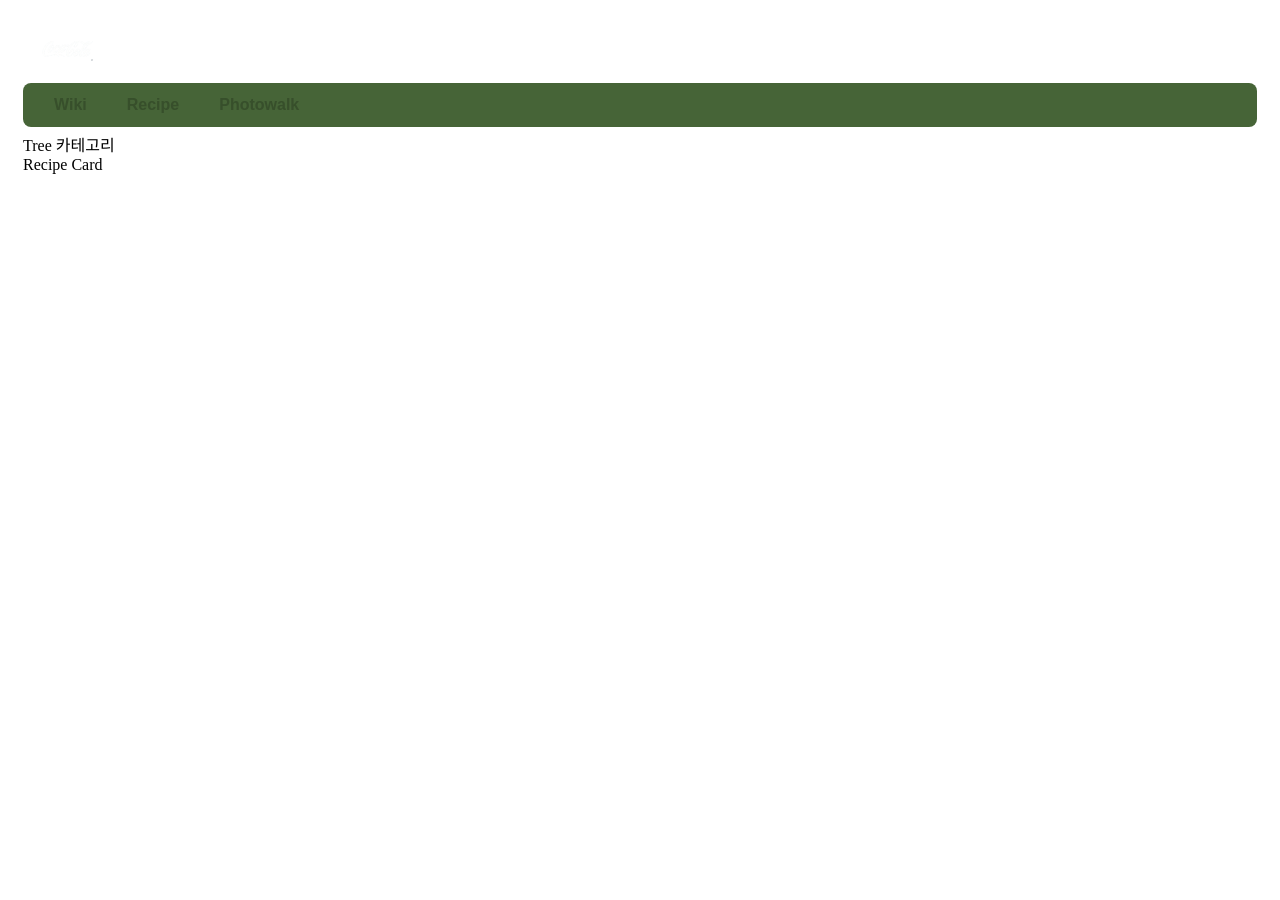
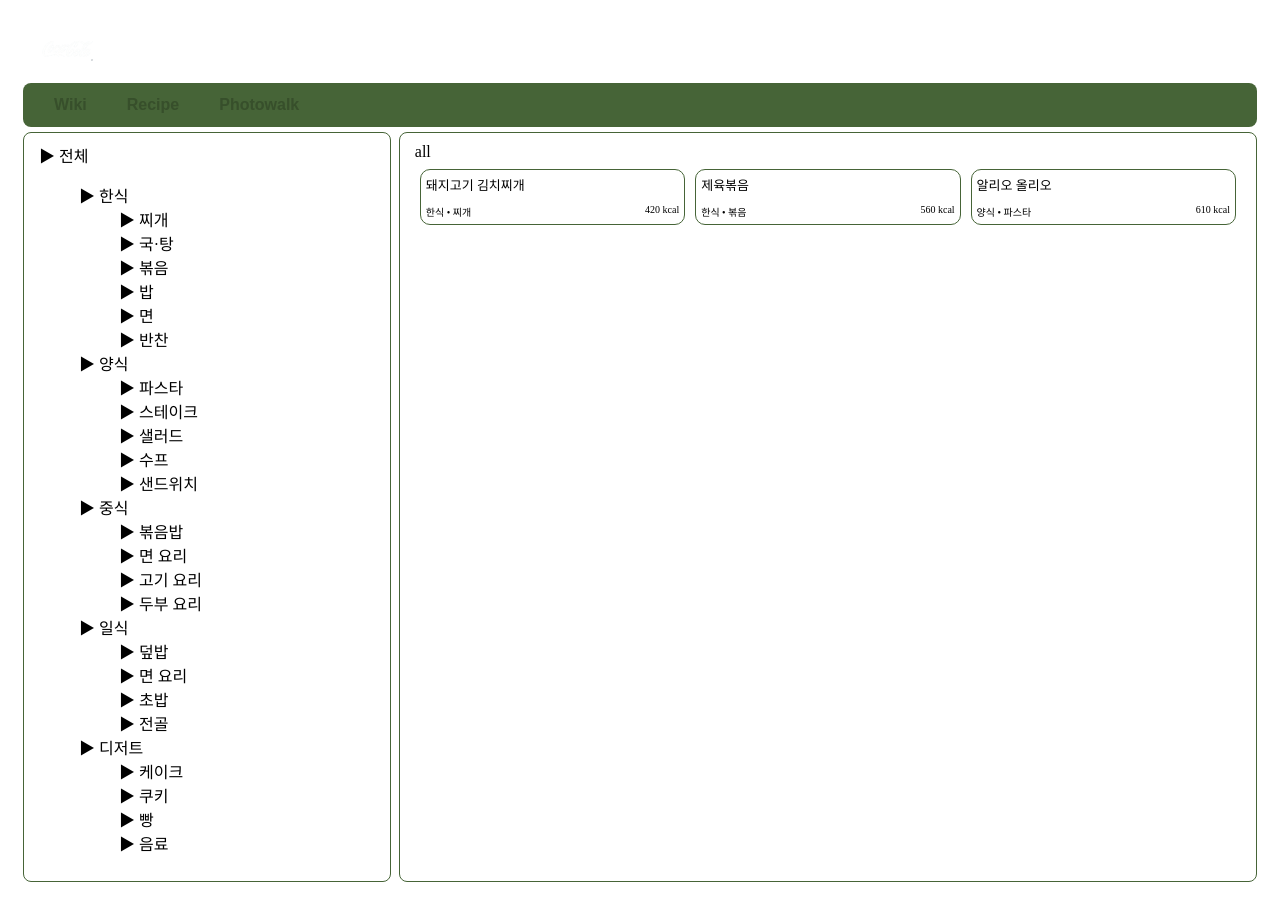
Before and after one commit to twingtwing/my-blog, a React (Vite) app: page / in a window 1280 px wide. Both pictures are taken after a click on the button "Recipe". Before the commit the page ends 800 px from the top, so only its background shows below. Built offline with nearby package versions, Linux system fonts and the light colour scheme.

Commit message:
React receipt 목록

```diff
--- /dev/null
+++ b/src/data/recipe.ts
@@ -0,0 +1,87 @@
+export const recipes = [
+    {
+        id: 1,
+        category: "한식",
+        subCategory: "찌개",
+        title: "돼지고기 김치찌개",
+        calories: 420,
+    },
+    {
+        id: 2,
+        category: "한식",
+        subCategory: "볶음",
+        title: "제육볶음",
+        calories: 560,
+    },
+    {
+        id: 3,
+        category: "양식",
+        subCategory: "파스타",
+        title: "알리오 올리오",
+        calories: 610,
+    }];
+
+export type RecipeType = {
+  id: string;
+  name: string;
+  children: {
+    id: string;
+    name: string;
+  }[];
+};
+
+export const recipeTypes: RecipeType[] = [
+  {
+    id: "korean",
+    name: "한식",
+    children: [
+      { id: "korean-stew", name: "찌개" },
+      { id: "korean-soup", name: "국·탕" },
+      { id: "korean-stir-fry", name: "볶음" },
+      { id: "korean-rice", name: "밥" },
+      { id: "korean-noodle", name: "면" },
+      { id: "korean-side-dish", name: "반찬" },
+    ],
+  },
+  {
+    id: "western",
+    name: "양식",
+    children: [
+      { id: "western-pasta", name: "파스타" },
+      { id: "western-steak", name: "스테이크" },
+      { id: "western-salad", name: "샐러드" },
+      { id: "western-soup", name: "수프" },
+      { id: "western-sandwich", name: "샌드위치" },
+    ],
+  },
+  {
+    id: "chinese",
+    name: "중식",
+    children: [
+      { id: "chinese-rice", name: "볶음밥" },
+      { id: "chinese-noodle", name: "면 요리" },
+      { id: "chinese-meat", name: "고기 요리" },
+      { id: "chinese-tofu", name: "두부 요리" },
+    ],
+  },
+  {
+    id: "japanese",
+    name: "일식",
+    children: [
+      { id: "japanese-rice", name: "덮밥" },
+      { id: "japanese-noodle", name: "면 요리" },
+      { id: "japanese-sushi", name: "초밥" },
+      { id: "japanese-hot-pot", name: "전골" },
+    ],
+  },
+  {
+    id: "dessert",
+    name: "디저트",
+    children: [
+      { id: "dessert-cake", name: "케이크" },
+      { id: "dessert-cookie", name: "쿠키" },
+      { id: "dessert-bread", name: "빵" },
+      { id: "dessert-drink", name: "음료" },
+    ],
+  },
+];
--- a/src/pages/Home.tsx
+++ b/src/pages/Home.tsx
@@ -1,29 +1,9 @@
+import { recipes } from "../data/recipe";
+
 function Home() {
     /*
         나중에 자동스크롤되어서 무한 반복되는 텍스트 카드 형태로 교체해야함
     */
-    const recipes = [
-    {
-        id: 1,
-        category: "한식",
-        subCategory: "찌개",
-        title: "돼지고기 김치찌개",
-        calories: 420,
-    },
-    {
-        id: 2,
-        category: "한식",
-        subCategory: "볶음",
-        title: "제육볶음",
-        calories: 560,
-    },
-    {
-        id: 3,
-        category: "양식",
-        subCategory: "파스타",
-        title: "알리오 올리오",
-        calories: 610,
-    }];
     return (
         <div className='container'>
             <div className='banner'>
--- /dev/null
+++ b/src/pages/Recipe.css
@@ -0,0 +1,29 @@
+/*
+Recipe.css에는:
+레시피 좌우 레이아웃
+카테고리 트리
+레시피 그리드
+레시피 카드 스타일
+*/
+
+.recipe-container {
+    display: grid;
+    grid-template-columns: 3fr 7fr;
+    gap: var(--space-sm);
+}
+
+.recipe-container .inner-left,.inner-right {
+    border-radius: 8px;
+    border: 1px solid var(--key-color);
+    padding: 10px 15px;
+}
+
+.recipe-container .tree summary,li {
+    list-style: none;
+    cursor: pointer;
+}
+
+.recipe-container .inner-card {
+    display: grid;
+    grid-template-columns: repeat(3, 1fr);
+}
--- a/src/pages/Recipe.tsx
+++ b/src/pages/Recipe.tsx
@@ -1,46 +1,128 @@
 import React from 'react'
-import ReactDOM from 'react-dom/client'
+
+import './Recipe.css'
+import { recipes, recipeTypes } from "../data/recipe";
 
 /*
-Recipe 화면 전체 구조 만들기
-좌측 카테고리 영역 만들기
-우측 레시피 목록 영역 만들기
-전체를 좌우 2단으로 배치
-카테고리 트리 모양 만들기
-레시피 데이터를 그리드로 출력
-카드 디자인 정리
-카테고리 클릭 기능은 나중에 추가
+    next
 
-Recipe.css에는:
-레시피 좌우 레이아웃
-카테고리 트리
-레시피 그리드
-레시피 카드 스타일
+- [ ] 레시피 상세 화면 만들기
+- [ ] 카드 클릭 시 상세 화면 보여주기
 */
 
-function Tree() {
+/*
+    추후에 tree도 커스텀 되도록 변경
+    계층형 자료로 변경
+*/
+class Tree extends React.Component {
+    renderNode(node){
         return (
-        <div>
-            Tree 카테고리
+            <div className='node'>
+                {/*
+                    icon 트리 형태는 나중에
+                */}
+                <span className="icon">▶ </span>
+                <span onClick={(e) => {
+                    this.props.onClick(node.id)
+                    e.preventDefault();
+                }}>{node.name}</span>
             </div>
         )
     }
 
-function Card() {
+    render() {
+        const root = {
+            id : 'all',
+            name : '전체',
+        }
+
         return (
-        <div>
-            Recipe Card
+            <div className='inner-left'>
+                <div className='tree'>
+                    <details open>
+                        <summary>{this.renderNode(root)}</summary>
+                        <ul>
+                            {recipeTypes.map(type => (
+                                type.children.length > 0 ?
+                                <details open key={type.id}>
+                                    <summary>{this.renderNode(type)}</summary>
+                                    <ul>
+                                        {type.children.map(child => (
+                                            <li key={child.id}>{this.renderNode(child)}</li>
+                                        ))}
+                                    </ul>
+                                </details> :
+                                <li key={type.id}>{this.renderNode(type)}</li>
+                            ))}
+                        </ul>
+                    </details>
+                </div>
             </div>
         )
     }
+}
 
-function Recipe() {
+class Card extends React.Component {
+    findTargetNode(id) {
+        for (const types of recipeTypes) {
+            if(types.id === id) return types.name ;
+            for (const type of types.children) {
+                if(type.id === id) return type.name ;
+            }
+        }
+        return 'all';
+    }
+
+    render() {
+        const name = this.findTargetNode(this.props.nowId) ;
+
         return (
-        <div className='recipe-container'>
-            <Tree />
-            <Card />
+            <div className='inner-right'>
+                <div>
+                    <span>{name}</span>
+                </div>
+                <div className='inner-card'>
+                    {
+                        recipes
+                            .filter(recipe => name === 'all' || recipe.category === name || recipe.subCategory === name)
+                            .map(recipe => (
+                                <div key={recipe.id} className='card'>
+                                    <div className='card-title'>
+                                        <span>{recipe.title}</span>
+                                    </div>
+                                    <div className='card-footer'>
+                                        <div>
+                                            <span>{recipe.category} • {recipe.subCategory}</span>
+                                        </div>
+                                        <div>
+                                            <span>{recipe.calories} kcal</span>
+                                        </div>
+                                    </div>
+                                </div>
+                            ))
+                    }
+                </div>
             </div>
         )
     }
+}
 
-export default Recipe
+export default class Recipe extends React.Component {
+    constructor(props){
+        super(props);
+        this.state = {nowId: 'all'}
+    }
+
+    handleClick(id) {
+        this.setState({nowId: id});
+    }
+
+    render() {
+        return (
+            <div className='recipe-container'>
+                <Tree onClick = {(id) => this.handleClick(id)} />
+                <Card nowId={this.state.nowId} />
+            </div>
+        )
+    }
+}
```
Also changed, not shown: Study/Study-CSS.md (+3 -0 lines), 1 other file (tests, documents, lock files or other folders). Lines whose indentation alone changed are shown as unchanged.
